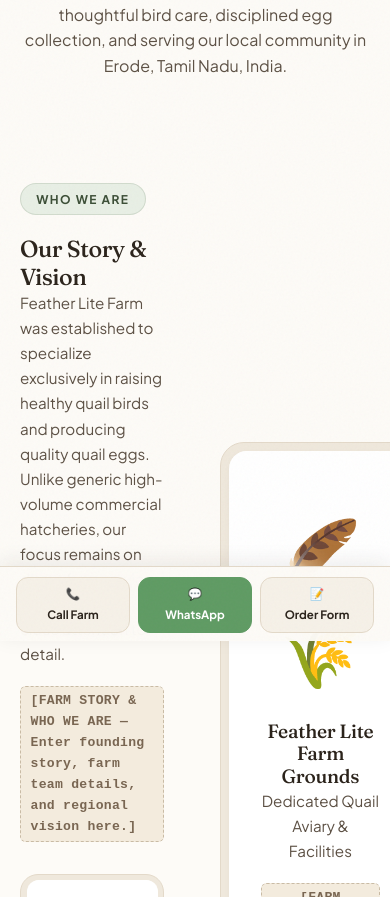
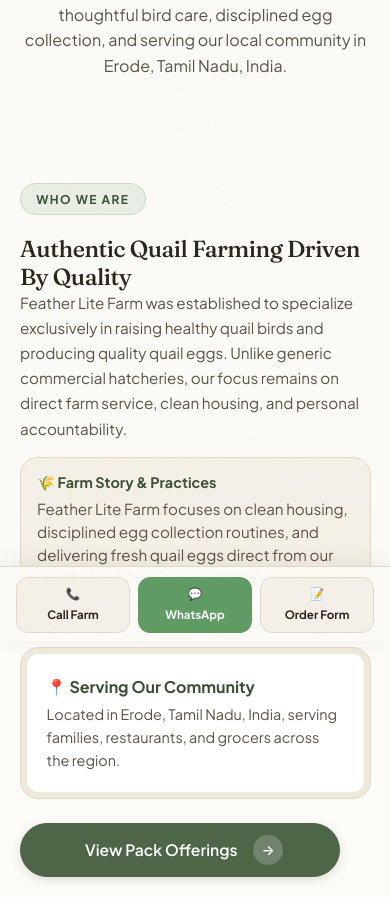
Before and after one commit to Yudaya3006/feather-lite-farm, a website built with Vite: page about.html in a window 390 px wide. Shown: the part 203-1100 px from the top of the page. Built offline with nearby package versions, Linux system fonts and the light colour scheme.

Commit message:
Fix mobile layout on About Our Farm page and protect against overlapping bottom action bar

```diff
--- a/about.html
+++ b/about.html
@@ -38,29 +38,40 @@
     <!-- Section 1: Our Story & Who We Are -->
     <section class="section" style="padding-top: 0;">
       <div class="container">
-        <div class="hero-grid" style="grid-template-columns: 1.1fr 0.9fr; gap: 3.5rem;">
+        <div class="hero-grid about-hero-grid">
           <div class="hero-content reveal-on-scroll">
             <div class="eyebrow-badge">Who We Are</div>
-            <h2>Our Story & Vision</h2>
+            <h2>Authentic Quail Farming Driven By Quality</h2>
             <p>
-              Feather Lite Farm was established to specialize exclusively in raising healthy quail birds and producing quality quail eggs. Unlike generic high-volume commercial hatcheries, our focus remains on direct farm service, clean housing, and close attention to detail.
+              Feather Lite Farm was established to specialize exclusively in raising healthy quail birds and producing quality quail eggs. Unlike generic commercial hatcheries, our focus remains on direct farm service, clean housing, and personal accountability.
             </p>
-            <div style="margin-top: 1.25rem;">
-              <span class="placeholder-tag">[FARM STORY & WHO WE ARE — Enter founding story, farm team details, and regional vision here.]</span>
+
+            <div class="farm-story-block">
+              <div style="font-weight: 700; font-size: 0.9rem; color: var(--color-accent-sage-dark); margin-bottom: 0.35rem;">🌾 Farm Story & Practices</div>
+              <div style="font-size: 0.95rem; color: var(--color-text-secondary); line-height: 1.5;">
+                Feather Lite Farm focuses on clean housing, disciplined egg collection routines, and delivering fresh quail eggs direct from our farm to local families and dining establishments.
+              </div>
             </div>
 
-            <div class="bezel-card-sm" style="margin-top: 2rem; width: 100%;">
+            <div class="bezel-card-sm" style="margin-top: 1.25rem; width: 100%;">
               <div class="bezel-card-sm-inner">
                 <div style="font-weight: 700; color: var(--color-accent-sage-dark); margin-bottom: 0.25rem;">📍 Serving Our Community</div>
                 <div style="font-size: 0.9rem; color: var(--color-text-secondary);">
-                  Located at <span class="placeholder-tag">[FARM ADDRESS]</span>, serving families, restaurants, and grocers across <span class="placeholder-tag">[SERVICE AREA]</span>.
+                  Located in Erode, Tamil Nadu, India, serving families, restaurants, and grocers across the region.
                 </div>
               </div>
+            </div>
+
+            <div style="margin-top: 1.5rem; width: 100%;">
+              <a href="products.html" class="btn btn-primary about-cta-btn">
+                View Pack Offerings
+                <span class="btn-icon-wrapper">→</span>
+              </a>
             </div>
           </div>
 
           <div class="bezel-card reveal-on-scroll">
-            <div class="bezel-card-inner" style="align-items: center; justify-content: center; text-align: center; padding: 3rem 2rem;">
+            <div class="bezel-card-inner about-farm-visual">
               <div style="font-size: 4rem; margin-bottom: 1rem;">🪶🌾</div>
               <h3>Feather Lite Farm Grounds</h3>
               <p style="color: var(--color-text-secondary); margin-bottom: 1.25rem;">Dedicated Quail Aviary & Facilities</p>
@@ -80,7 +91,7 @@
           <p>Every step of our routine is designed to support bird health and produce reliable, clean quail eggs.</p>
         </div>
 
-        <div class="features-grid" style="grid-template-columns: repeat(auto-fit, minmax(320px, 1fr));">
+        <div class="features-grid">
           <!-- Quail Care -->
           <div class="bezel-card reveal-on-scroll">
             <div class="bezel-card-inner">
@@ -129,9 +140,9 @@
     <!-- Section 3: Commitment to Quality -->
     <section class="section">
       <div class="container">
-        <div class="hero-grid" style="grid-template-columns: 0.9fr 1.1fr; gap: 3.5rem;">
+        <div class="hero-grid about-hero-grid-alt">
           <div class="bezel-card reveal-on-scroll">
-            <div class="bezel-card-inner" style="align-items: center; justify-content: center; text-align: center; padding: 3rem 2rem;">
+            <div class="bezel-card-inner about-farm-visual">
               <div style="font-size: 3.5rem; margin-bottom: 1rem;">✨🥚</div>
               <h3>Quality Inspection</h3>
               <p style="color: var(--color-text-secondary); margin-bottom: 1.25rem;">Careful Selection For Every Pack</p>
@@ -145,16 +156,21 @@
             <p>
               At Feather Lite Farm, quality means consistency, transparency, and personal accountability. We carefully pack every carton so our customers receive fresh, beautiful quail eggs every time.
             </p>
-            <div style="margin-top: 1.25rem;">
-              <span class="placeholder-tag">[QUALITY FOCUS — Insert details on farm standards and customer service commitment.]</span>
+            <div style="margin-top: 1rem;">
+              <div class="farm-story-block">
+                <div style="font-weight: 700; font-size: 0.9rem; color: var(--color-accent-sage-dark); margin-bottom: 0.35rem;">✨ Quality & Freshness Standards</div>
+                <div style="font-size: 0.95rem; color: var(--color-text-secondary); line-height: 1.5;">
+                  We maintain strict visual inspection and daily collection routines to ensure high quality in every order.
+                </div>
+              </div>
             </div>
 
-            <div style="display: flex; gap: 1rem; margin-top: 2rem; flex-wrap: wrap;">
-              <a href="products.html" class="btn btn-primary">
+            <div class="about-action-pair" style="display: flex; gap: 1rem; margin-top: 1.5rem; flex-wrap: wrap;">
+              <a href="products.html" class="btn btn-primary about-cta-btn">
                 View Pack Offerings
                 <span class="btn-icon-wrapper">→</span>
               </a>
-              <a href="contact.html" class="btn btn-secondary">
+              <a href="contact.html" class="btn btn-secondary about-cta-btn">
                 Get In Touch
                 <span class="btn-icon-wrapper">✉️</span>
               </a>
--- a/src/css/components.css
+++ b/src/css/components.css
@@ -174,6 +174,37 @@
   grid-template-columns: 1.15fr 0.85fr;
   gap: 3.5rem;
   align-items: center;
+}
+
+.about-hero-grid {
+  display: grid;
+  grid-template-columns: 1.1fr 0.9fr;
+  gap: 3.5rem;
+  align-items: center;
+}
+
+.about-hero-grid-alt {
+  display: grid;
+  grid-template-columns: 0.9fr 1.1fr;
+  gap: 3.5rem;
+  align-items: center;
+}
+
+.farm-story-block {
+  width: 100%;
+  padding: 0.85rem 1rem;
+  border-radius: var(--radius-inner);
+  background-color: var(--color-bg-subtle);
+  border: 1px solid var(--color-border-hairline);
+  margin-top: 1rem;
+}
+
+.about-farm-visual {
+  align-items: center;
+  justify-content: center;
+  text-align: center;
+  padding: 3rem 2rem;
+  min-height: 340px;
 }
 
 .hero-content {
@@ -822,7 +853,9 @@
    RESPONSIVE BREAKPOINTS (320px to 1280px+)
    -------------------------------------------------------------------------- */
 @media (max-width: 992px) {
-  .hero-grid {
+  .hero-grid,
+  .about-hero-grid,
+  .about-hero-grid-alt {
     grid-template-columns: 1fr;
     gap: 2rem;
   }
@@ -887,6 +920,9 @@
   .section-header {
     margin-bottom: 2.25rem;
   }
+  .about-farm-visual {
+    min-height: clamp(280px, 42vh, 380px);
+  }
   .faq-question-btn {
     padding: 1.15rem 1.25rem;
     font-size: 1rem;
@@ -920,19 +956,31 @@
     line-height: 1.55;
     margin-bottom: 1.25rem;
   }
-  .hero-actions {
+  .hero-actions,
+  .about-action-pair {
     flex-direction: column;
     align-items: stretch;
     width: 100%;
-    gap: 0.75rem;
+    gap: 0.75rem !important;
     margin-top: 1.25rem;
   }
-  .hero-actions .btn {
-    width: 100%;
-    height: 54px;
-    min-height: 54px;
+  .hero-actions .btn,
+  .about-cta-btn {
+    width: 100% !important;
+    max-width: 320px !important;
+    min-height: 54px !important;
+    height: 54px !important;
     padding: 0.85rem 1.25rem;
-    font-size: 0.98rem;
+    font-size: 0.98rem !important;
+    margin-left: auto;
+    margin-right: auto;
+    display: inline-flex !important;
+    justify-content: center !important;
+  }
+  .farm-story-block {
+    padding: 14px 16px;
+    font-size: 0.9rem;
+    line-height: 1.45;
   }
   .btn-whatsapp {
     height: 54px;
```
